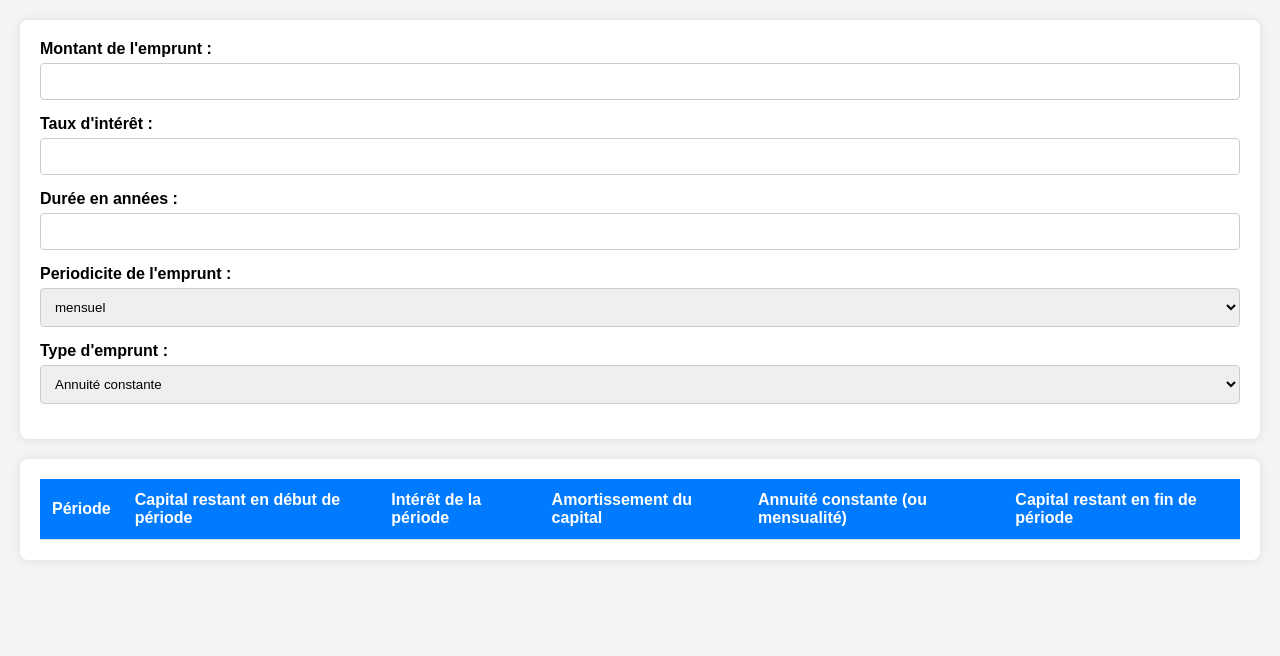
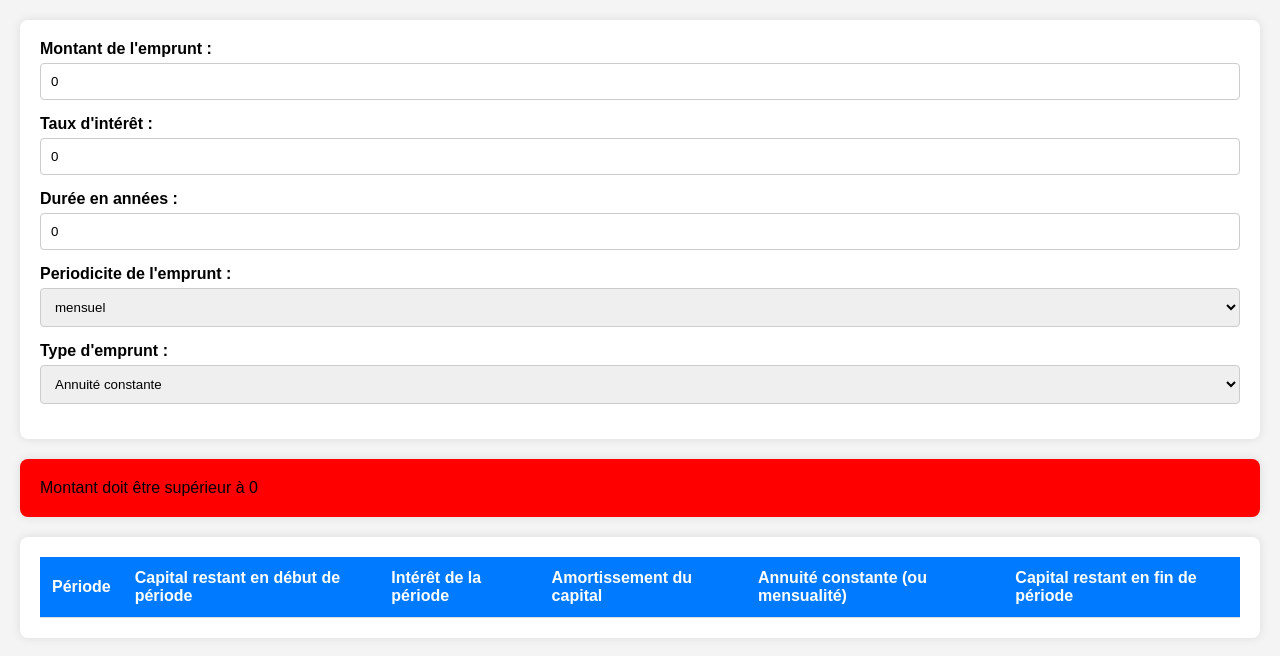
Before and after one commit to energistix/tableauEmprunt, a website with bundled scripts: page index.html in a window 1280 px wide. Built offline with nearby package versions, Linux system fonts and the light colour scheme.

Commit message:
fix taux 0 et valeurs par défault

```diff
--- a/index.html
+++ b/index.html
@@ -9,11 +9,11 @@
   <body>
     <div id="inputs">
       <label for="montant">Montant de l'emprunt : </label>
-      <input type="number" id="montant" />
+      <input type="number" id="montant" value="0" />
       <label for="taux">Taux d'intérêt : </label
-      ><input type="number" id="taux" />
+      ><input type="number" id="taux" value="0" />
       <label for="durée">Durée en années : </label
-      ><input type="number" id="durée" />
+      ><input type="number" id="durée" value="0" />
       <label for="periodicite">Periodicite de l'emprunt : </label>
       <select id="periodicite">
         <option value="mensuel">mensuel</option>
--- a/index.ts
+++ b/index.ts
@@ -37,7 +37,7 @@ document.getElementById("montant")?.addEventListener("input", function () {
 });
 
 document.getElementById("taux")?.addEventListener("input", function () {
-  baseTaux = parseFloat((<HTMLInputElement>this).value);
+  baseTaux = parseFloat((<HTMLInputElement>this).value) || 0;
   validateInputAndBuild();
 });
 
@@ -121,6 +121,7 @@ function buildTableAnnuité() {
   //remove all children of tableBody
   tableBody.innerHTML = "";
   let annuitéConstante = (montant * taux) / (1 - (1 + taux) ** -duree);
+  if (taux === 0) annuitéConstante = montant / duree;
 
   const periodicityDisplay = document.getElementById("periodicityDisplay");
   if (periodicityDisplay === null)
@@ -268,3 +269,5 @@ function buildTableAmortissement() {
 
   tableBody?.appendChild(row);
 }
+
+validateInputAndBuild();
```
